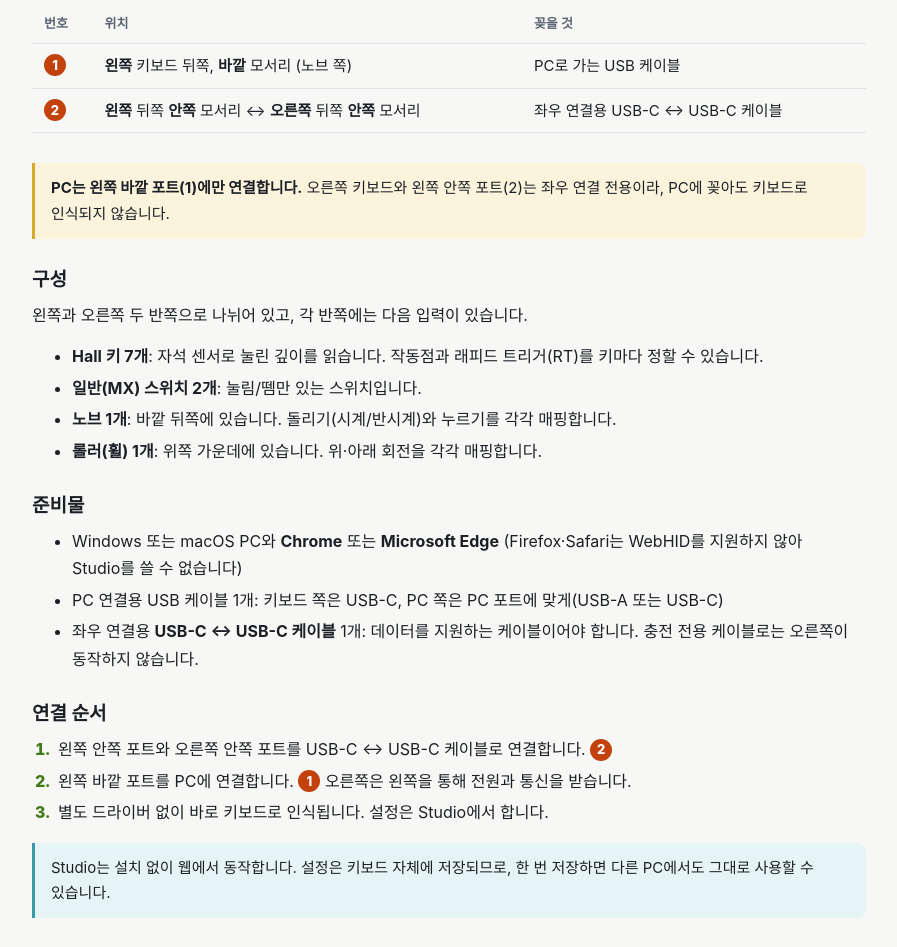
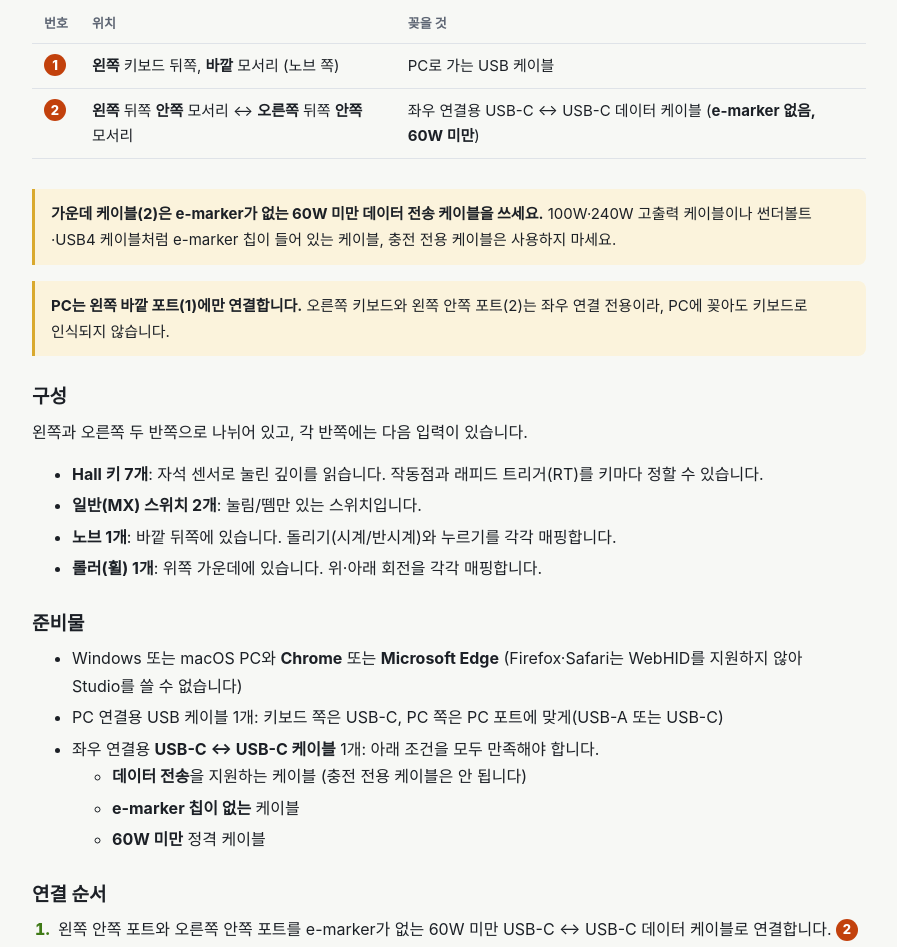
Before and after one commit to CodeKi0303/split-beat-he-docs, a plain HTML site: page site/index.html in a window 1280 px wide. Shown: the part 1198-2145 px from the top of the page, without its empty margins (340-1237 px from the left). Drawn offline with Linux system fonts and the light colour scheme.

Commit message:
Name the cable the center link ports need
The cable joining the two inner ports must be a USB-C to USB-C data
cable without an e-marker chip, rated under 60W. The port table, a new
warning, the cable list, the connection steps and troubleshooting now
say so, and warn off 100W/240W, Thunderbolt/USB4 and charge-only cables.

Co-Authored-By: Claude Opus 5.5 <noreply@anthropic.com>

```diff
--- a/site/index.html
+++ b/site/index.html
@@ -64,9 +64,10 @@
           <thead><tr><th>번호</th><th>위치</th><th>꽂을 것</th></tr></thead>
           <tbody>
             <tr><td><span class="port-badge">1</span></td><td><strong>왼쪽</strong> 키보드 뒤쪽, <strong>바깥</strong> 모서리 (노브 쪽)</td><td>PC로 가는 USB 케이블</td></tr>
-            <tr><td><span class="port-badge">2</span></td><td><strong>왼쪽</strong> 뒤쪽 <strong>안쪽</strong> 모서리 ↔ <strong>오른쪽</strong> 뒤쪽 <strong>안쪽</strong> 모서리</td><td>좌우 연결용 USB-C ↔ USB-C 케이블</td></tr>
+            <tr><td><span class="port-badge">2</span></td><td><strong>왼쪽</strong> 뒤쪽 <strong>안쪽</strong> 모서리 ↔ <strong>오른쪽</strong> 뒤쪽 <strong>안쪽</strong> 모서리</td><td>좌우 연결용 USB-C ↔ USB-C 데이터 케이블 (<strong>e-marker 없음, 60W 미만</strong>)</td></tr>
           </tbody>
         </table></div>
+        <div class="warn"><p><strong>가운데 케이블(2)은 e-marker가 없는 60W 미만 데이터 전송 케이블을 쓰세요.</strong> 100W·240W 고출력 케이블이나 썬더볼트·USB4 케이블처럼 e-marker 칩이 들어 있는 케이블, 충전 전용 케이블은 사용하지 마세요.</p></div>
         <div class="warn"><p><strong>PC는 왼쪽 바깥 포트(1)에만 연결합니다.</strong> 오른쪽 키보드와 왼쪽 안쪽 포트(2)는 좌우 연결 전용이라, PC에 꽂아도 키보드로 인식되지 않습니다.</p></div>
         <h3>구성</h3>
         <p>왼쪽과 오른쪽 두 반쪽으로 나뉘어 있고, 각 반쪽에는 다음 입력이 있습니다.</p>
@@ -80,11 +81,17 @@
         <ul>
           <li>Windows 또는 macOS PC와 <strong>Chrome</strong> 또는 <strong>Microsoft Edge</strong> (Firefox·Safari는 WebHID를 지원하지 않아 Studio를 쓸 수 없습니다)</li>
           <li>PC 연결용 USB 케이블 1개: 키보드 쪽은 USB-C, PC 쪽은 PC 포트에 맞게(USB-A 또는 USB-C)</li>
-          <li>좌우 연결용 <strong>USB-C ↔ USB-C 케이블</strong> 1개: 데이터를 지원하는 케이블이어야 합니다. 충전 전용 케이블로는 오른쪽이 동작하지 않습니다.</li>
+          <li>좌우 연결용 <strong>USB-C ↔ USB-C 케이블</strong> 1개: 아래 조건을 모두 만족해야 합니다.
+            <ul>
+              <li><strong>데이터 전송</strong>을 지원하는 케이블 (충전 전용 케이블은 안 됩니다)</li>
+              <li><strong>e-marker 칩이 없는</strong> 케이블</li>
+              <li><strong>60W 미만</strong> 정격 케이블</li>
+            </ul>
+          </li>
         </ul>
         <h3>연결 순서</h3>
         <ol class="steps">
-          <li>왼쪽 안쪽 포트와 오른쪽 안쪽 포트를 USB-C ↔ USB-C 케이블로 연결합니다. <span class="port-badge">2</span></li>
+          <li>왼쪽 안쪽 포트와 오른쪽 안쪽 포트를 e-marker가 없는 60W 미만 USB-C ↔ USB-C 데이터 케이블로 연결합니다. <span class="port-badge">2</span></li>
           <li>왼쪽 바깥 포트를 PC에 연결합니다. <span class="port-badge">1</span> 오른쪽은 왼쪽을 통해 전원과 통신을 받습니다.</li>
           <li>별도 드라이버 없이 바로 키보드로 인식됩니다. 설정은 Studio에서 합니다.</li>
         </ol>
@@ -274,7 +281,7 @@
           <dd>Studio가 열린 다른 탭이나 창을 닫거나, 그 탭에서 <span class="btn-ref">연결 종료</span>를 누르세요.</dd>
 
           <dt>PC를 켰는데 오른쪽 키보드가 반응하지 않아요.</dt>
-          <dd>최신 펌웨어는 몇 초 안에 좌우 연결을 자동으로 복구합니다. 계속 반응이 없으면 두 안쪽 포트를 잇는 좌우 연결 케이블이 끝까지 꽂혔는지, 데이터 지원 케이블인지 확인하고, 왼쪽 PC 케이블을 뽑았다 다시 연결하세요. 펌웨어가 오래됐다면 <a href="#firmware">업데이트</a>하세요.</dd>
+          <dd>최신 펌웨어는 몇 초 안에 좌우 연결을 자동으로 복구합니다. 계속 반응이 없으면 두 안쪽 포트를 잇는 좌우 연결 케이블이 끝까지 꽂혔는지, e-marker가 없는 60W 미만 데이터 케이블인지 확인하고, 왼쪽 PC 케이블을 뽑았다 다시 연결하세요. 펌웨어가 오래됐다면 <a href="#firmware">업데이트</a>하세요.</dd>
 
           <dt>키가 가끔 혼자 눌려요.</dt>
           <dd>먼저 그 키를 <a href="#calibrate">다시 보정</a>하세요. 계속되면 <a href="#sensor">센서 진단/설정</a>에서 그 키의 그래프를 보고, 노이즈 데드밴드를 조금 올리거나 작동점을 더 깊게 설정하세요.</dd>
```
